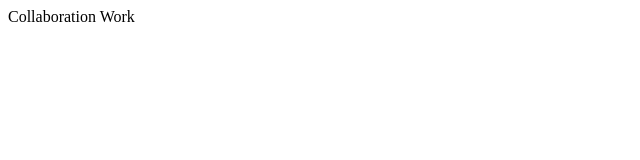
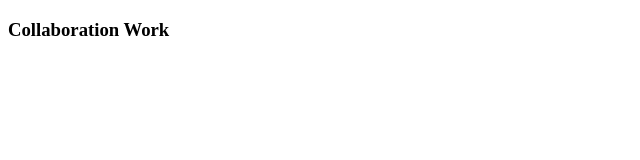
Before and after one commit to dddr0411/worktogether, a plain HTML site: page index.html in a window 1280 px wide. Shown: the whole page, without its empty margins (0-640 px from the left). Drawn offline with Linux system fonts and the light colour scheme.

Commit message:
modify <h1> -> <h3>

```diff
--- a/index.html
+++ b/index.html
@@ -5,6 +5,6 @@
 <title></title>
 </head>
 <body>
-	Collaboration Work
+	<h3>Collaboration Work</h3>
 </body>
 </html>
```
